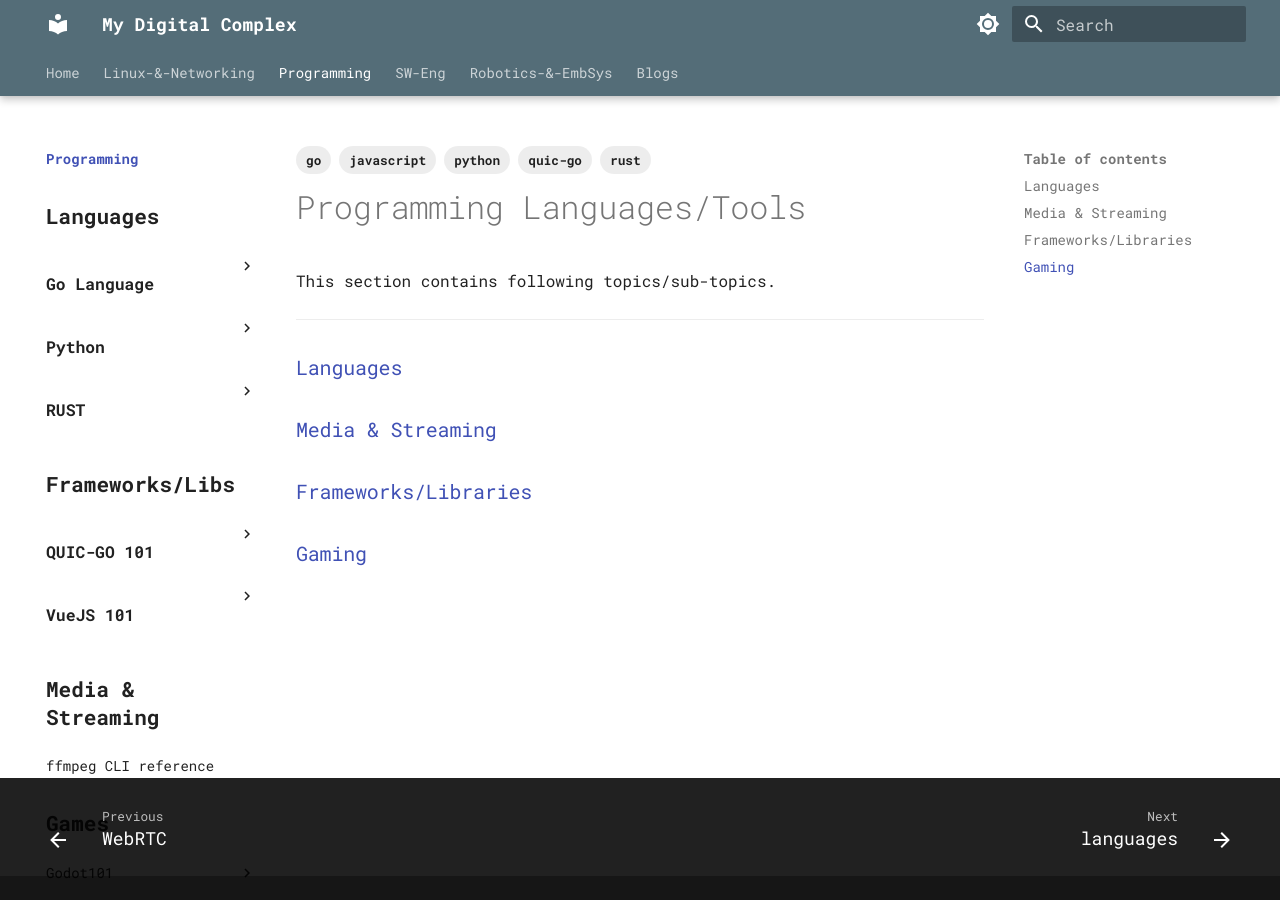
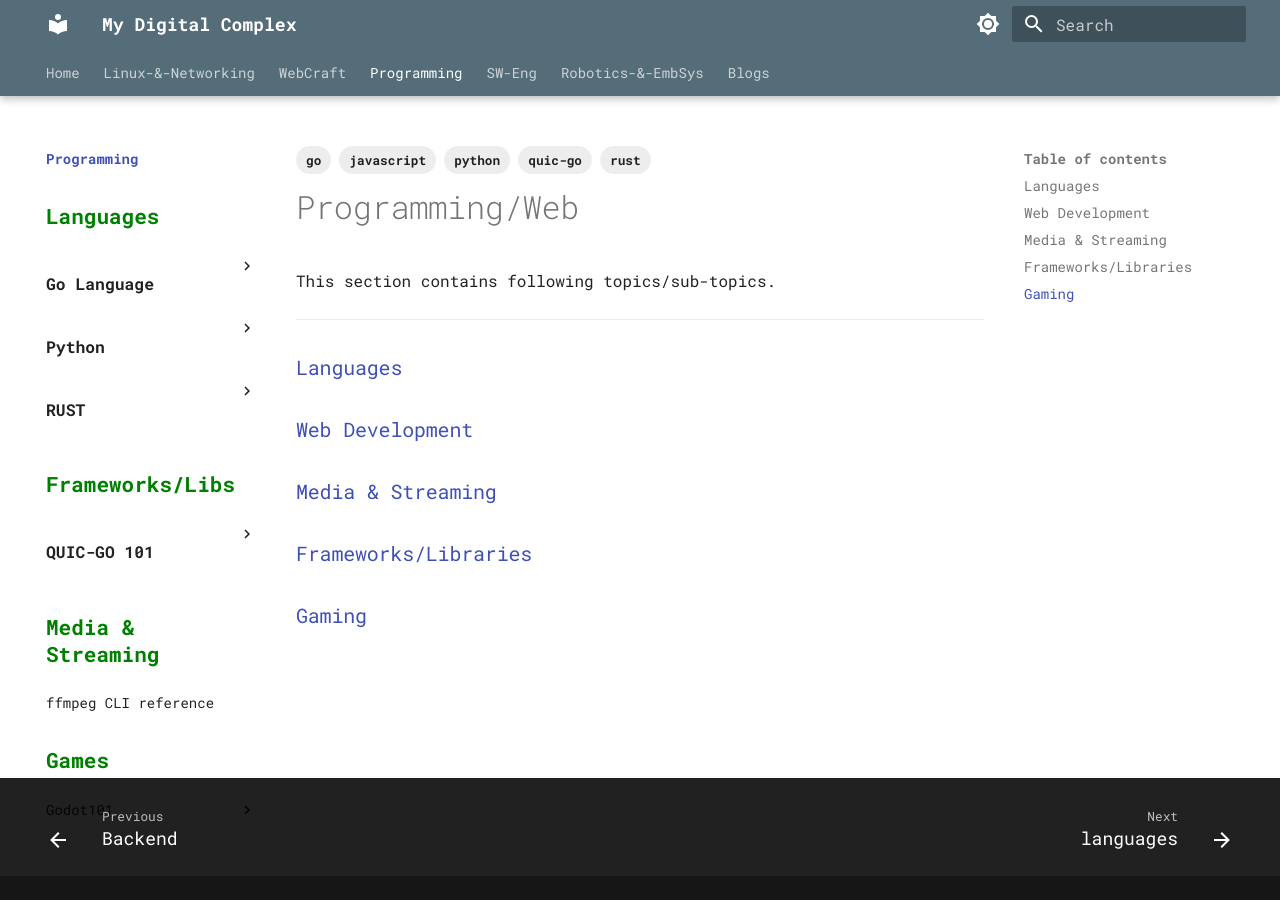
Before and after one commit to alohamujeeb/alohamujeeb.github.io, an MkDocs documentation site: the page built from docs/programming/index.md, in a window 1280 px wide. Built offline with MkDocs 1.6.1 and Material for MkDocs 9.7.7, drawn with Linux system fonts in a browser that asks for light colours.

Commit message:
file restructuring

```diff
--- a/docs/programming/index.md
+++ b/docs/programming/index.md
@@ -7,13 +7,15 @@
     - javascript
 ---
 
-# Programming Languages/Tools
+# Programming/Web
 
 This section contains following topics/sub-topics.
 
 ---
 ### [Languages](languages/index.md)
 
+### [Web Development](web/index.md)
+
 ### [Media & Streaming](media-streaming/index.md)
 
 ### [Frameworks/Libraries](frameworks/index.md)
--- a/mkdocs.yml
+++ b/mkdocs.yml
@@ -120,21 +120,21 @@
 
   - Linux-&-Networking:
     - Linux: linux/index.md
-    - <h2>CLI, Bash, System Tools</h2>:
+    - <font color='green'><h2>CLI, Bash, System Tools</h2></font>:
       - Linux Tools: linux/cli-bash/index.md
       - Linux Commands Reference: linux/cli-bash/linux-cli.md
       - Bash Scripting: linux/cli-bash/bash.md
       - System Services: linux/cli-bash/services.md
-    - <h2> System Programming </h2>:
+    - <font color='green'> <h2> System Programming </h2></font>:
       - System Programming: linux/system-programming/index.md
-    - <h2> Linux Networking </h2>:
+    - <font color='green'><h2> Linux Networking </h2></font>:
       - Networking: linux/linux-networking/index.md
       - NAT(Part-1): linux/linux-networking/nat1.md
       - Linux Firewall: linux/linux-networking/linux-firewall.md
       - Data Piping: linux/linux-networking/datapiping.md
       - Protocols Bridges: linux/linux-networking/forwarding-bridges.md
       - Modem Manager: linux/linux-networking/modem-manager.md
-    - <h2> Protocls </h2>:
+    - <font color='green'><h2> Protocls </h2></font>:
       - Networking Protocols: linux/protocols/index.md
       - QUIC: linux/protocols/quic.md
       - WebRTC: linux/protocols/webrtc.md
@@ -142,9 +142,22 @@
 
   #- RoboEmbed
   #- WebCraft
+
+  - WebCraft:
+    - Webcraft: web/index.md
+    - <font color='green'><h2>Frontend</h2></font>:
+      - Frontend: web/fe/index.md
+      - <h3>JavaScript in HTML</h3>: web/fe/jsfe/index.md
+      - <h3>VueJS 101</h3>:
+        - VueJS 101: web/fe/vuejs/index.md
+        - Getting Started: web/fe/vuejs/01-getting_started.md
+
+    - <font color='green'><h2>Backend</h2></font>:
+      - Backend: web/be/index.md
+
   - Programming:
     - Programming: programming/index.md
-    - <h2>Languages</h2>:
+    - <font color='green'><h2>Languages</h2></font>:
       - languages: programming/languages/index.md
       - <h3>Go Language</h3>:
         - <h4> Golang 101 (Fundamentals) </h4>:
@@ -179,22 +192,18 @@
           - Rust101: programming/languages/rust101/index.md
           - 01-Getting Started: programming/languages/rust101/01-gettingstarted.md
 
-
-    - <h2>Frameworks/Libs</h2>:
+    - <font color='green'><h2>Frameworks/Libs</h2></font>:
       - Frameworks: programming/frameworks/index.md
       - <h3>QUIC-GO 101</h3>:
         - Quic-go: programming/frameworks/quicgo101/index.md
         - Hello World (in Go): programming/frameworks/quicgo101/01-hello-world.md
         - Hello World (in Python): programming/frameworks/quicgo101/01-hello-world-python-quic.md
-      - <h3>VueJS 101</h3>:
-          - VueJS 101: programming/web/vuejs/index.md
-          - Getting Started: programming/web/vuejs/01-getting_started.md
 
-    - <h2>Media & Streaming</h2>:
+    - <font color='green'><h2>Media & Streaming</h2></font>:
       - Media Streaming: programming/media-streaming/index.md
       - ffmpeg CLI reference: programming/media-streaming/ffmpeg-reference.md
 
-    - <h2>Games</h2>:
+    - <font color='green'><h2>Games</h2></font>:
       - Gaming: programming/gaming/index.md
       - Godot101:
         - Godot 101: programming/gaming/godot101/index.md
@@ -202,7 +211,7 @@
 
   - SW-Eng:
     - S/W Engineering: sweng/index.md
-    - <h2>Containers</h2>:
+    - <font color='green'><h2>Containers</h2></font>:
       - containers: sweng/containers/index.md
       - <h3>Docker 101</h3>:
         - docker101: sweng/containers/docker101/index.md
@@ -211,12 +220,12 @@
         - A Network Example: sweng/containers/docker101/03-docker-network-example.md
         - A Multi-Client Example: sweng/containers/docker101/04-tcp-example.md
         - Docker Quick Reference: sweng/containers/docker101/docker-network-commands.md
-    - <h2>CI/CD</h2>:
+    - <font color='green'><h2>CI/CD</h2></font>:
       - cicd: sweng/cicd/index.md
 
   - Robotics-&-EmbSys:
     - Robotics - Embedded Systems:  embsys-drobot/index.md
-    - <h2> Modems & Routers </h2>:
+    - <font color='green'><h2> Modems & Routers </h2></font>:
       - Modems: embsys-drobot/modems/index.md
       - <h3>Quectel RM530N-GL</h3>:
         - RM530N-GL: embsys-drobot/modems/Quectel-RM530N-GL/index.md
@@ -224,10 +233,10 @@
         - Software Setup: embsys-drobot/modems/Quectel-RM530N-GL/02-sw-setup-pi5.md
         - AT Command Reference: embsys-drobot/modems/Quectel-RM530N-GL/03-at-commands.md
         #- Mobilensight Tool: embsys-drobot/Quectel-RM530N-GL/04-mobile-insight.md
-    - <h2>Platforms</h2>:
+    - <font color='green'><h2>Platforms</h2></font>:
       - Platforms: embsys-drobot/platforms/index.md
       - Raspberry-Pi 5: embsys-drobot/platforms/pi5/index.md
-    - <h2> ROS & RMF </h2>:
+    - <font color='green'><h2> ROS & RMF </h2></font>:
       - ROS2: embsys-drobot/ros/index.md
       - <h3>Pub/Sub Model</h3>:
         - What is pub/sub: embsys-drobot/ros/pubsub-model.md
```
Also changed, not shown: docs/programming/frameworks/index.md (+1 -1 lines), docs/web/be/index.md (added, +12 -0 lines), docs/web/fe/index.md (added, +14 -0 lines), docs/web/fe/jsfe/index.md (added, +10 -0 lines), docs/web/index.md (added, +15 -0 lines), docs/web/fe/vuejs/01-getting_started.md (renamed from docs/programming/web/vuejs/01-getting_started.md), docs/web/fe/vuejs/index.md (renamed from docs/programming/web/vuejs/index.md).
